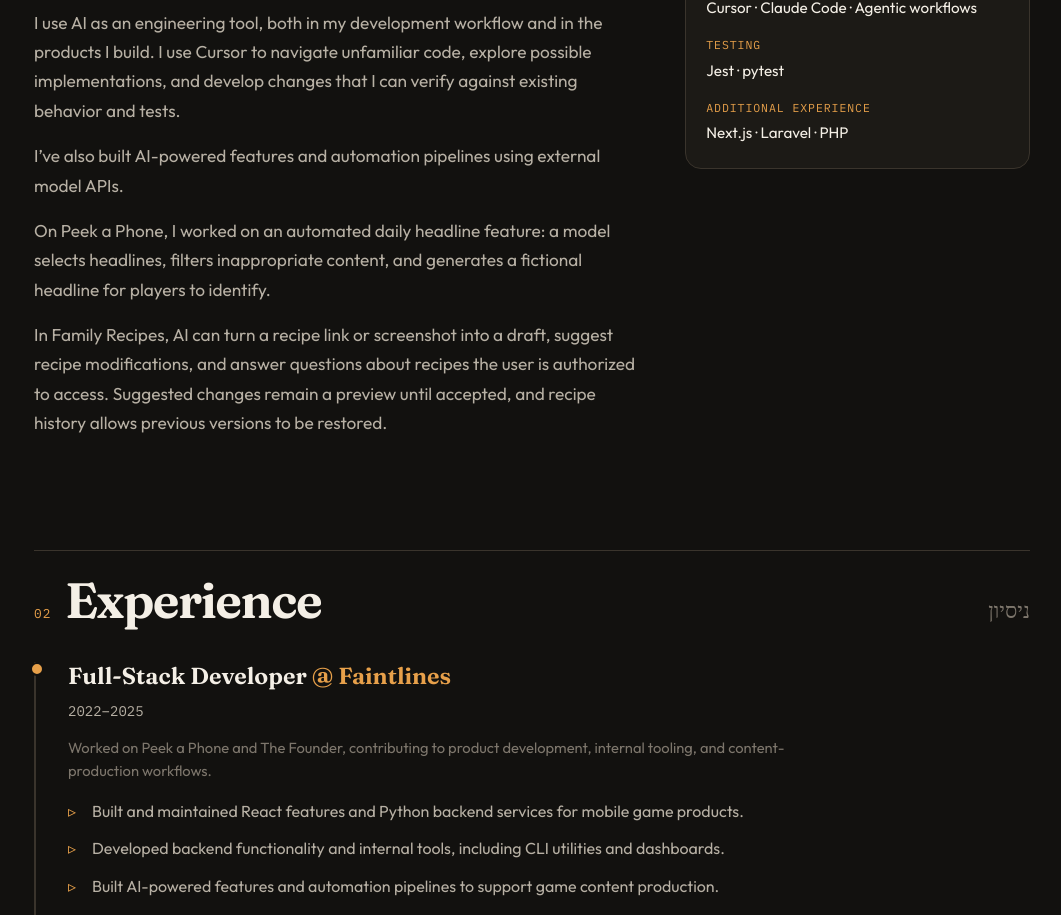
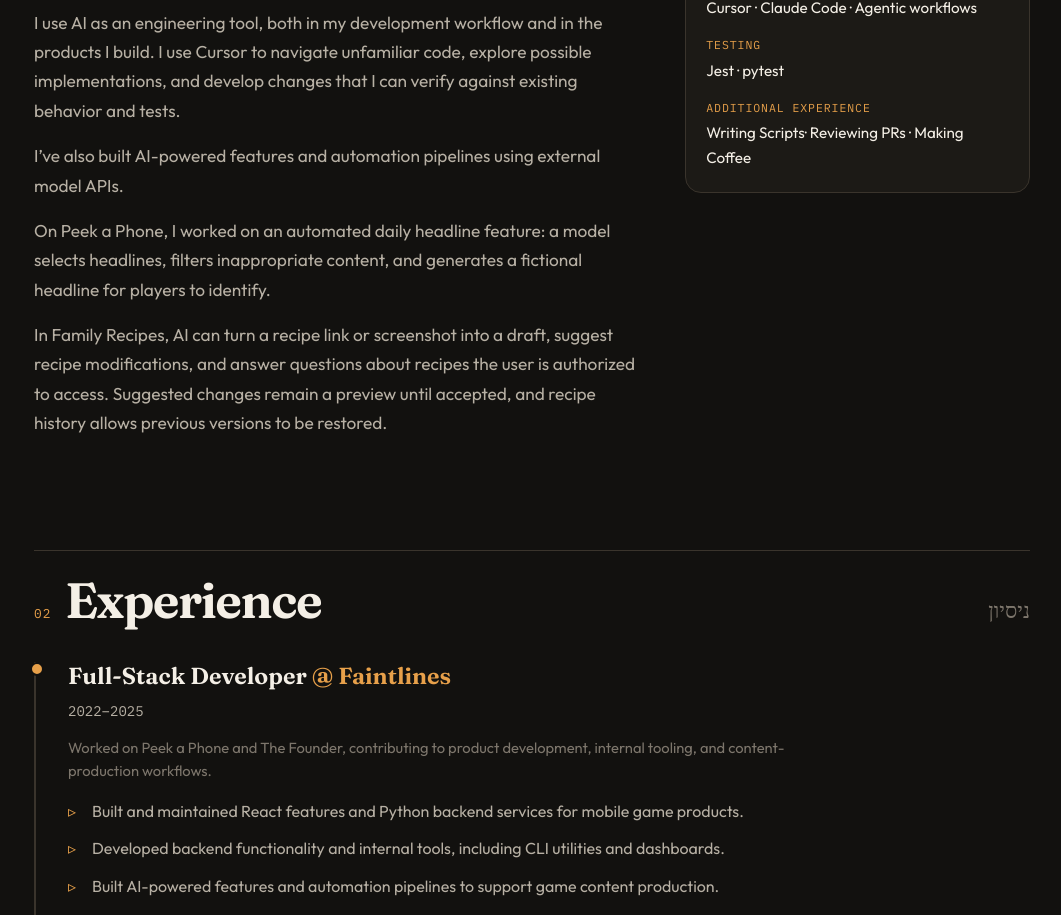
Before and after one commit to YChalfari/portfolio2, a React (Vite) app: page / in a window 1280 px wide. Shown: the part 1580-2495 px from the top of the page, without its empty margins (178-1239 px from the left). Built offline with nearby package versions, Linux system fonts and the light colour scheme; a web font is replaced by a local one.

Commit message:
some comedy

```diff
--- a/src/components/About/About.jsx
+++ b/src/components/About/About.jsx
@@ -62,7 +62,7 @@ const About = () => {
             ))}
             <div>
               <dt>Additional experience</dt>
-              <dd>Next.js · Laravel · PHP</dd>
+              <dd>Writing Scripts· Reviewing PRs · Making Coffee</dd>
             </div>
           </dl>
         </div>
```
